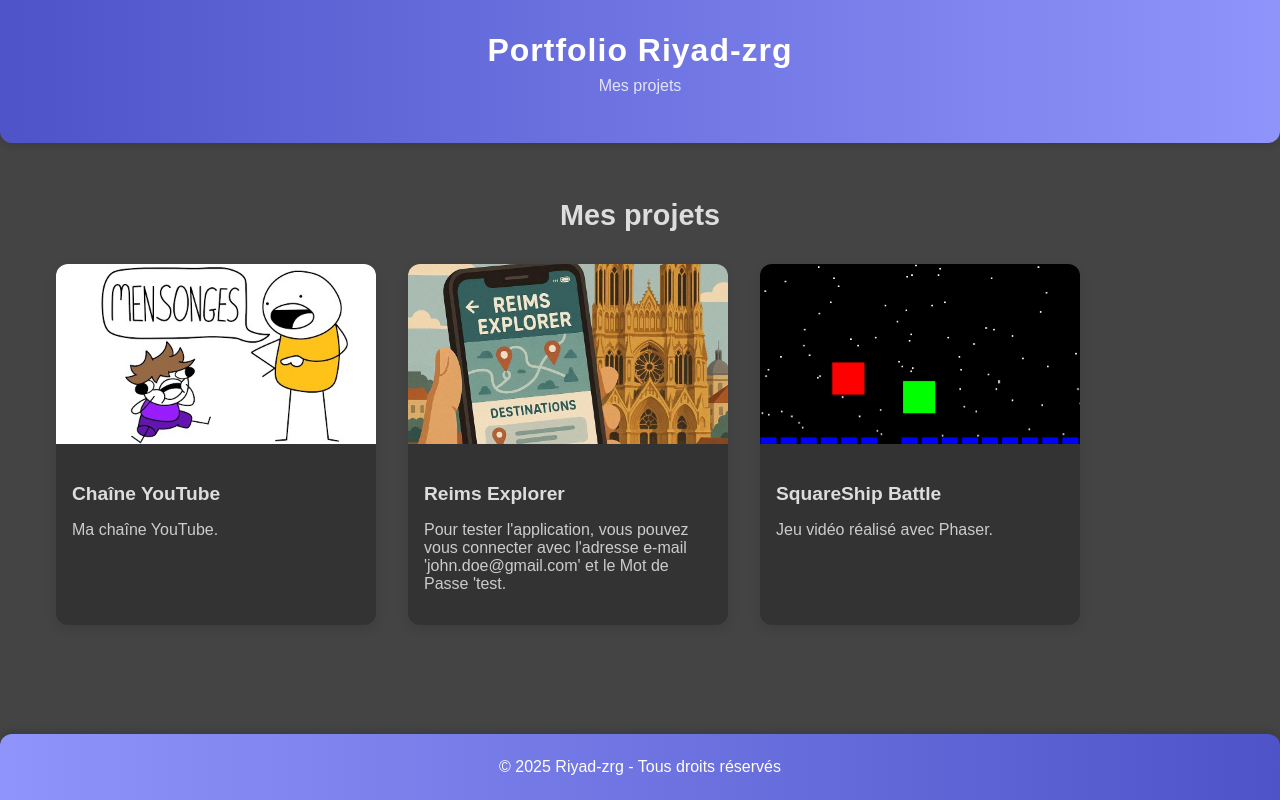
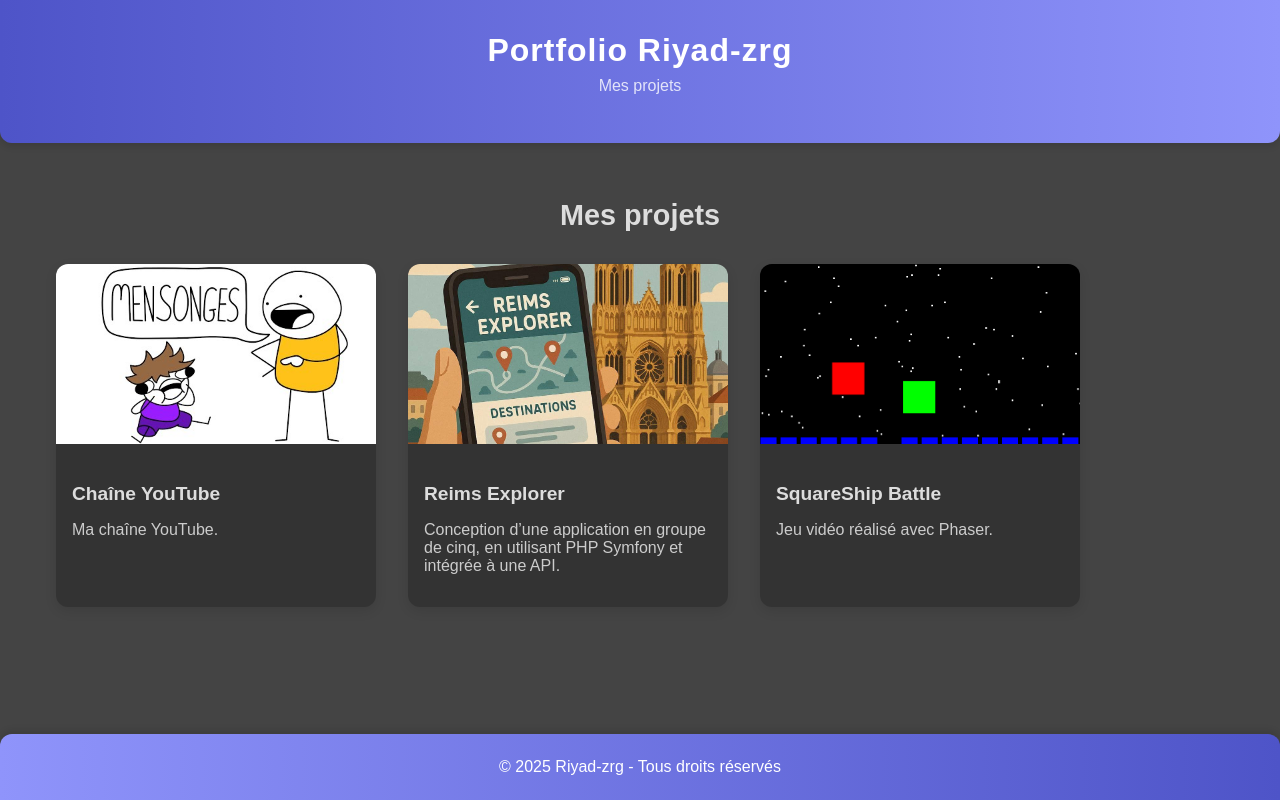
Before and after one commit to Riyad-zrg/portfolio, a React (Vite) app: page / in a window 1280 px wide. Built offline with nearby package versions, Linux system fonts and the light colour scheme.

Commit message:
Modified descriptions of projects

```diff
--- a/src/App.jsx
+++ b/src/App.jsx
@@ -59,7 +59,7 @@ function App() {
           <ProjectCard
             image={ReimsExplorer}
             title="Reims Explorer"
-            description="Pour tester l'application, vous pouvez vous connecter avec l'adresse e-mail 'john.doe@gmail.com' et le Mot de Passe 'test."
+            description="Conception d’une application en groupe de cinq, en utilisant PHP Symfony et intégrée à une API."
             url="https://sae.harish.fr/home"
           />
           <ProjectCard
```
